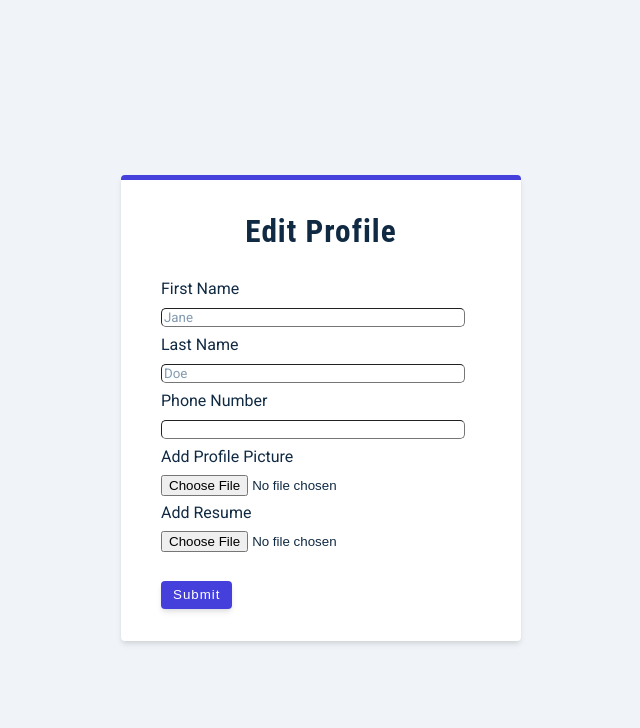
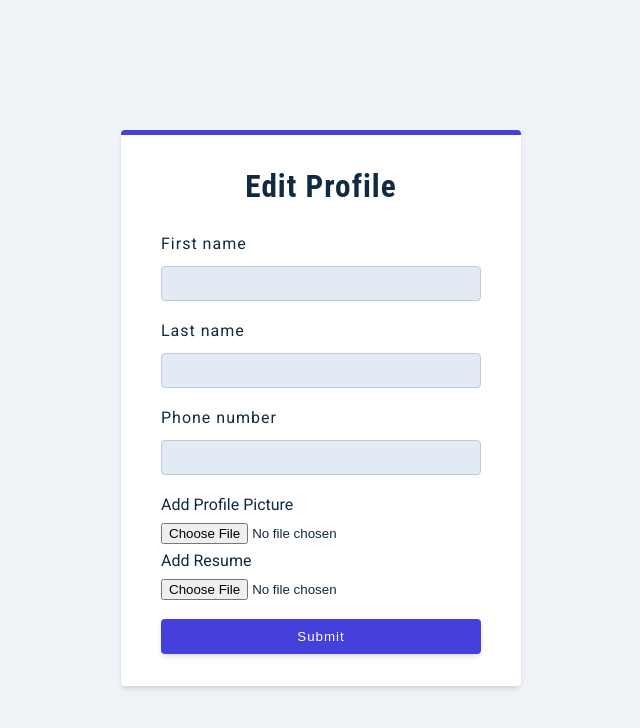
Before and after one commit to F4KER-X/TalentVault, a React (Create React App) app in the folder talentvault/frontend/: page /profile in a window 1280 px wide. Shown: the top 728 px of the page, without its empty margins (319-959 px from the left). Built offline with nearby package versions, Linux system fonts and the light colour scheme.

Commit message:
refactored code so "FormRow" component was used

```diff
--- a/talentvault/frontend/src/pages/ApplicantRegister.jsx
+++ b/talentvault/frontend/src/pages/ApplicantRegister.jsx
@@ -1,5 +1,6 @@
 import React, { useState } from "react";
 import { useNavigate } from "react-router-dom";
+import FormRow from "../components/FormRow";
 import "../index.css";
 
 function ApplicantRegister() {
@@ -40,31 +41,25 @@ function ApplicantRegister() {
           <div className="form-content">
             <h3 className="form-title">Please enter your information</h3>
 
-            <div className="form-group">
-              <label>First Name</label>
-              <input
+              <FormRow
                 type="text"
+                labelText="First name"
                 className="form-control"
                 placeholder="Please enter your first name"
                 name="firstname"
-                id="firstname"
                 value={firstname}
                 onChange={onChange}
               />
-            </div>
 
-            <div className="form-group">
-              <label>Last Name</label>
-              <input
+              <FormRow
                 type="text"
+                labelText="Last name"
                 className="form-control"
                 placeholder="Please enter your last name"
                 name="lastname"
-                id="lastname"
                 value={lastname}
                 onChange={onChange}
               />
-            </div>
 
             <div className="file-group">
          <label>Add Resume</label>
@@ -79,11 +74,11 @@ function ApplicantRegister() {
        </div>
 
 
-            <div className="btndiv">
-              <button type="submit" className="btn" onClick={navigateToPage}>
+
+              <button type="submit" className="btn btn-block" onClick={navigateToPage}>
                 Submit
               </button>
-            </div>
+
           </div>
         </form>
       </div>
--- a/talentvault/frontend/src/pages/JobPosting.jsx
+++ b/talentvault/frontend/src/pages/JobPosting.jsx
@@ -29,35 +29,31 @@ function JobPosting() {
       <form className="form" onSubmit={{ onSubmit }}>
         <h3 className="form-title">Your Job Posting</h3>
 
-        <div className="form-group">
-          <label>Job Title</label>
-          <input
+
+          <FormRow
             type="text"
+            labelText="Job Title"
             className="form-control"
             placeholder="Enter job title"
             name="jobtitle"
-            id="jobtitle"
             value={jobtitle}
             onChange={onChange}
           />
-        </div>
 
-        <div className="form-group">
-          <label>Job Location</label>
-          <input
+          <FormRow
             type="text"
+            labelText="Job Location"
             className="form-control"
             placeholder="Enter job title"
             name="jobloc"
-            id="jobloc"
             value={jobloc}
             onChange={onChange}
           />
-        </div>
+
 
         <div className="form-group">
           <label id="checkboxlabel">
-            This role can be performed as a "remote work from home" job
+            This role can be performed remotely
           </label>
           <input
             type="checkbox"
@@ -109,11 +105,11 @@ function JobPosting() {
           />
         </div>
 
-        <div className="btndiv">
-          <button type="submit" className="btn">
+
+          <button type="submit" className="btn btn-block">
             Save and Continue
           </button>
-        </div>
+
       </form>
     </Wrapper>
   );
--- a/talentvault/frontend/src/pages/Profile.jsx
+++ b/talentvault/frontend/src/pages/Profile.jsx
@@ -1,6 +1,6 @@
 import React, { useState, useEffect } from "react";
 import Wrapper from "../assets/styling/RegisterPage";
-
+import FormRow from "../components/FormRow";
 function Profile() {
   const [formData, setFormData] = useState({
     firstname: "",
@@ -32,48 +32,45 @@ function Profile() {
       <form className="form" onSubmit={{ onSubmit }}>
         <h3 className="form-title">Edit Profile</h3>
 
-        <div className="form-group">
-          <label>First Name</label>
-          <input
+
+          <FormRow
             type="firstname"
+            labelText="First name"
             className="form-control"
             placeholder="Jane"
             name="firstname"
-            id="firstname"
             value={firstname}
             onChange={onChange}
           />
-        </div>
 
-        <div className="form-group">
-          <label>Last Name</label>
-          <input
+
+          <FormRow
             type="lastname"
+            labelText="Last name"
             className="form-control"
             placeholder="Doe"
             name="lastname"
-            id="lastname"
             value={lastname}
             onChange={onChange}
           />
-        </div>
 
-        <div className="form-group">
-          <label>Phone Number</label>
-          <input
+
+
+          <FormRow
             type="phonenumber"
+            labelText="Phone number"
             className="form-control"
             name="phonenumber"
-            id="phonenumber"
             value={phonenumber}
             onChange={onChange}
           />
-        </div>
+
 
         <div className="file-group">
           <label>Add Profile Picture</label>
           <input
             type="file"
+            labelText="Add Profile Pic"
             className="file-control"
             name="picture"
             id="picture"
@@ -94,11 +91,11 @@ function Profile() {
           {/* <img src={file} />  */}
         </div>
 
-        <div className="btndiv">
-          <button type="submit" className="btn">
+
+          <button type="submit" className="btn btn-block" >
             Submit
           </button>
-        </div>
+
       </form>
     </Wrapper>
   );
--- a/talentvault/frontend/src/pages/RecruiterRegister.jsx
+++ b/talentvault/frontend/src/pages/RecruiterRegister.jsx
@@ -1,6 +1,7 @@
 import React, { useState, useEffect } from "react";
 import "../index.css";
 import Wrapper from "../assets/styling/RegisterPage";
+import FormRow from "../components/FormRow";
 function RecruiterRegister() {
   const [formData, setFormData] = useState({
     companyname: "",
@@ -25,24 +26,20 @@ function RecruiterRegister() {
         <div className="form-content">
           <h3 className="form-title">Tell Us About Your Company</h3>
 
-          <div className="form-group">
-            <label>Company Name</label>
-            <input
+        <FormRow
               type="text"
-              className="form-control"
-              placeholder="Company name"
+              labelText="Company Name"
               name="companyname"
-              id="companyname"
               value={companyname}
               onChange={onChange}
-            />
-          </div>
+             />
 
-          <div className="btndiv">
-            <button type="submit" className="btn">
+
+
+            <button type="submit" className="btn btn-block">
               Submit
             </button>
-          </div>
+
         </div>
       </form>
     </Wrapper>
```
